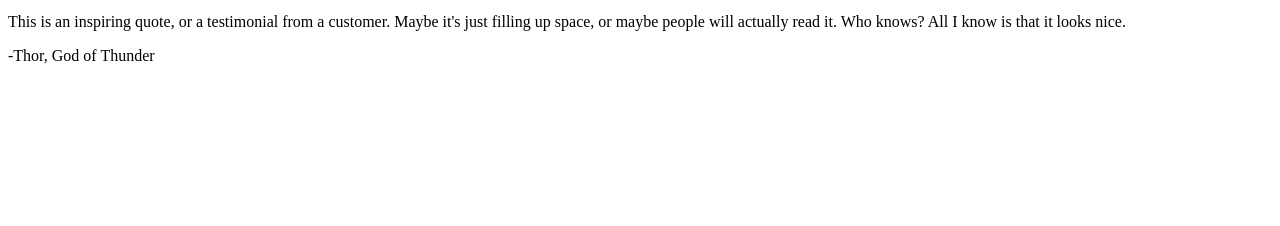
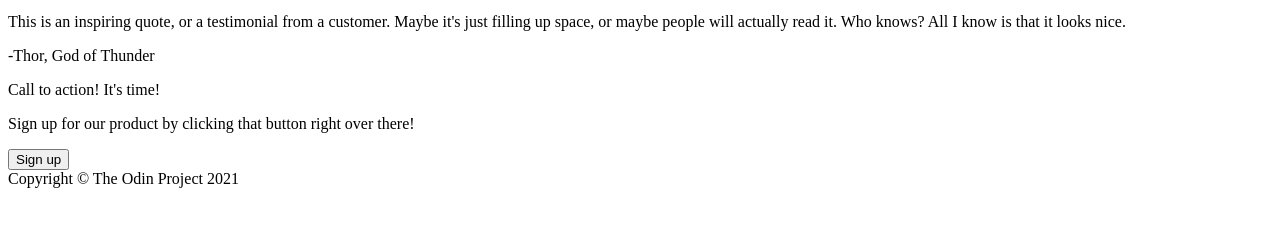
Before and after one commit to Sasasaki175/odin-Landing_Page, a plain HTML site: page index.html in a window 1280 px wide. Shown: the part 496-722 px from the top of the page. Drawn offline with Linux system fonts and the light colour scheme.

Commit message:
Add sign up section and footer

```diff
--- a/index.html
+++ b/index.html
@@ -20,7 +20,7 @@
       <div class="intro-left">
         <p class="intro-title">This website is awesome</p>
         <P class="intro-subtext">This website has some subtext that goes here under the main title. It's a smaller font and the color is lower contrast</P>
-        <button class="sign-up">Sign up</button>
+        <button class="sign_up-header">Sign up</button>
       </div>
       <div class="intro-right">
         <img href="#" alt="this is a placeholder for an image">
@@ -51,5 +51,13 @@
       <p class="quote">This is an inspiring quote, or a testimonial from a customer. Maybe it's just filling up space, or maybe people will actually read it. Who knows? All I know is that it looks nice.</p>
       <p class="thor">-Thor, God of Thunder</p>
     </div>
+    <div class="sign_up-section">
+      <p class="sign_up-big_text">Call to action! It's time!</p>
+      <p class="text sign_up-small_text">Sign up for our product by clicking that button right over there!</p>
+      <button class="sign_up-sign_up">Sign up</button>
+    </div>
+    <div class="footer">
+      Copyright © The Odin Project 2021
+    </div>
   </body>
 </html>
```
